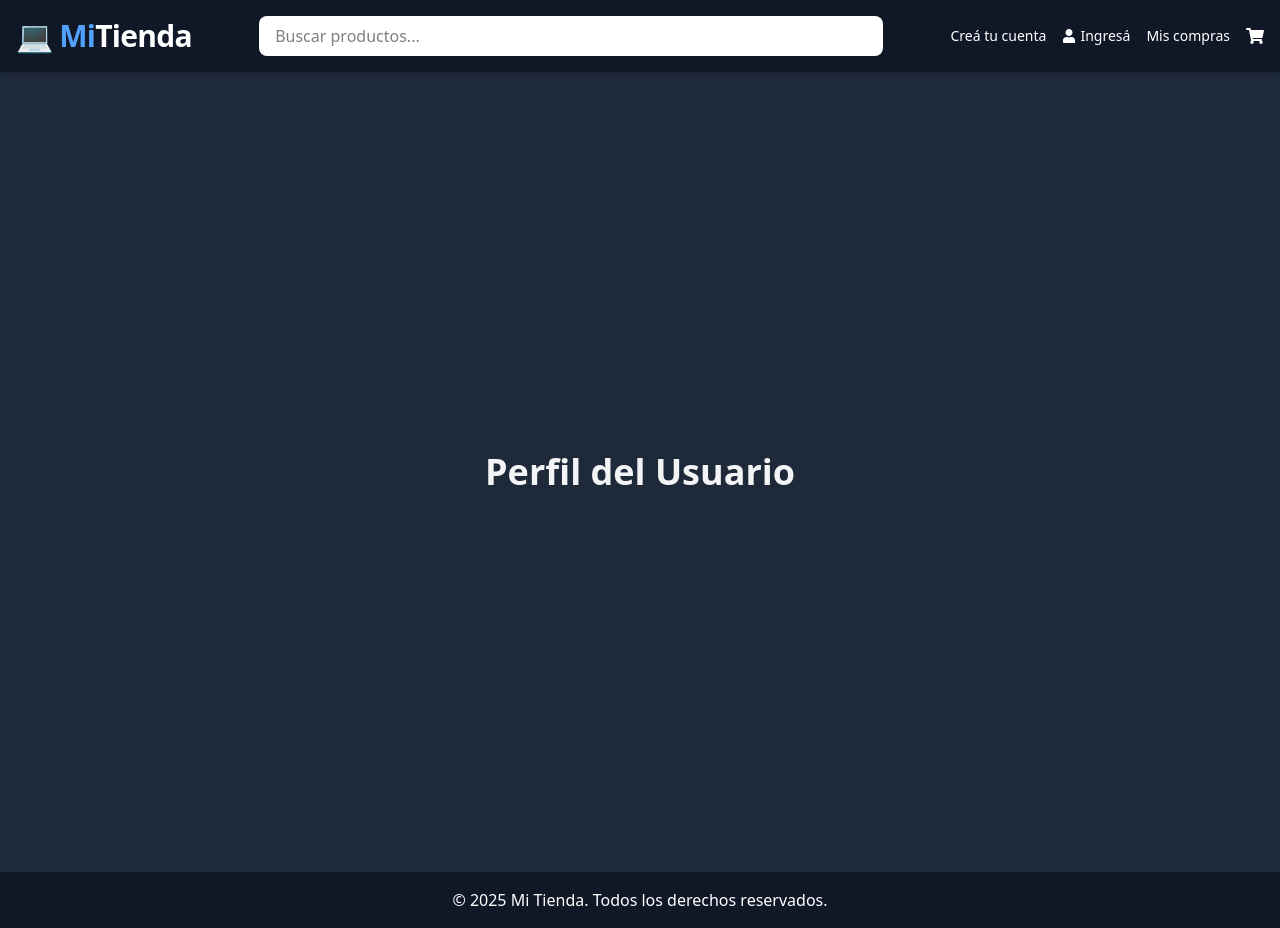
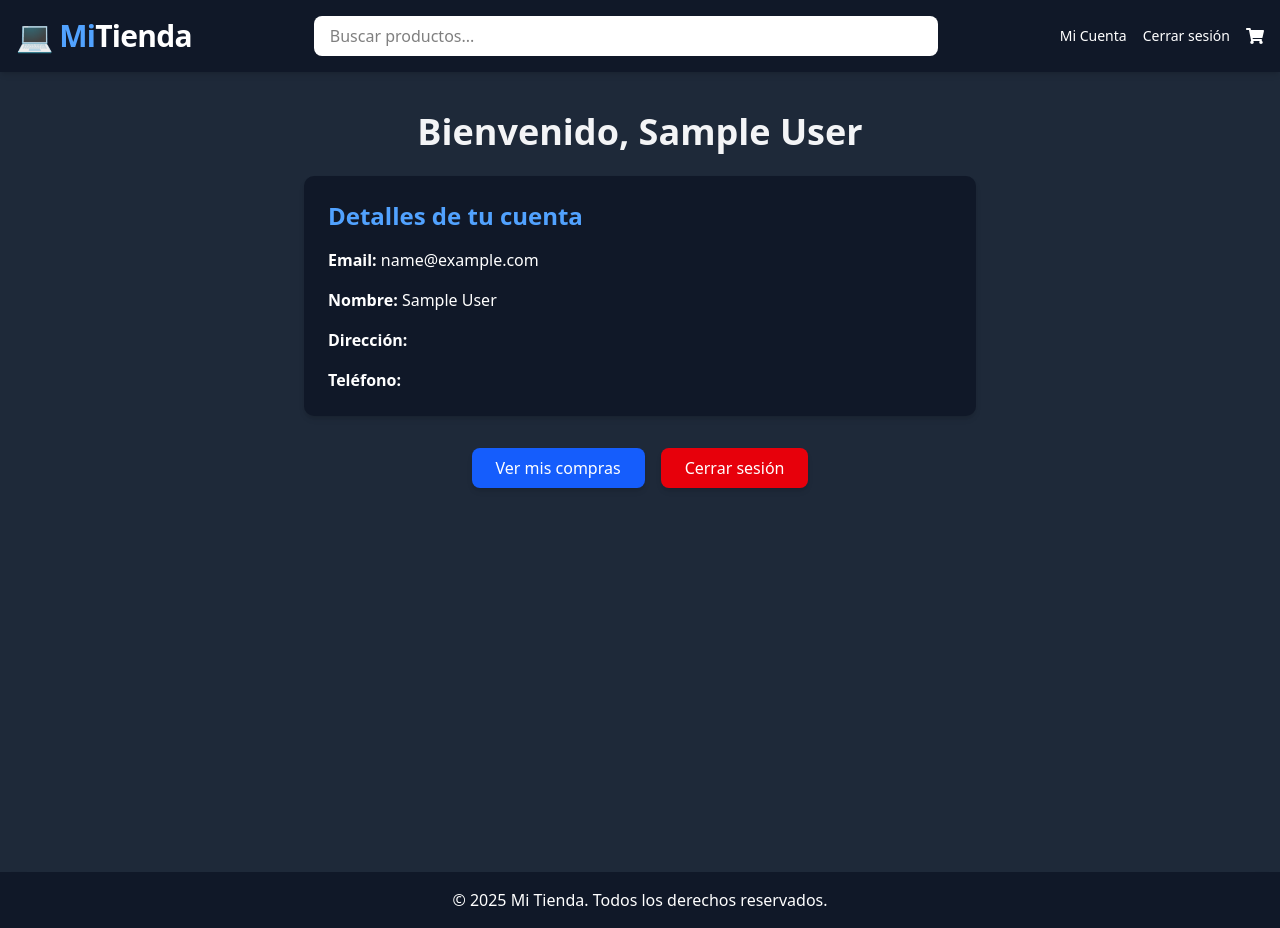
Before and after one commit to MacarenaAliberti-web/E-commerce, a Next.js app in the folder front/: page /dashboard in a window 1280 px wide. Built offline with nearby package versions, Linux system fonts and the light colour scheme; sample sign-in values are in the browser's storage.

Commit message:
Add route protection and enhance dashboard

```diff
--- a/front/src/app/cart/page.tsx
+++ b/front/src/app/cart/page.tsx
@@ -1,8 +1,41 @@
+"use client";
+
+import { useEffect, useState } from "react";
+import { useRouter } from "next/navigation";
+import { useAuthStore } from "@/store";
+import { FaShoppingCart } from "react-icons/fa";
+
 export default function Cart() {
+  const { token } = useAuthStore();
+  const router = useRouter();
+  const [checkingAuth, setCheckingAuth] = useState(true);
+
+  useEffect(() => {
+    if (!token) {
+      router.push("/"); // Redirige al home si no hay sesión
+    } else {
+      setCheckingAuth(false);
+    }
+  }, [token, router]);
+
+  if (checkingAuth) {
     return (
-      <div className="min-h-screen flex flex-col items-center justify-center bg-gray-800 p-6">
-        <h1 className="text-4xl font-bold text-gray-100 mb-4">Carrito de Compras</h1>
-        <p className="text-lg text-gray-400">Tu carrito está vacío. Agrega productos para continuar.</p>
+      <div className="min-h-screen flex items-center justify-center bg-gray-800">
+        <p className="text-white text-xl">Verificando sesión...</p>
       </div>
     );
   }
+
+  return (
+    <div className="min-h-screen bg-gray-800 text-white py-12">
+      <div className="max-w-7xl mx-auto px-4">
+        <h1 className="text-4xl font-bold text-center mb-8">Carrito de Compras</h1>
+        <div className="text-center">
+          <FaShoppingCart className="text-6xl text-gray-500 mb-4" />
+          <p className="text-lg text-gray-400">Tu carrito está vacío.</p>
+          <p className="text-sm text-gray-400 mt-2">Agrega productos para continuar comprando.</p>
+        </div>
+      </div>
+    </div>
+  );
+}
--- a/front/src/app/dashboard/page.tsx
+++ b/front/src/app/dashboard/page.tsx
@@ -1,7 +1,90 @@
+"use client";
+
+import React, { useEffect, useState } from "react";
+import { useAuthStore } from "@/store";
+import { useRouter } from "next/navigation";
+import { RegisterUserType } from "@/types/user";
+
 export default function Dashboard() {
+  const { token, logout } = useAuthStore();
+  const router = useRouter();
+  const [userData, setUserData] = useState<RegisterUserType | null>(null);
+  const [loading, setLoading] = useState(true);
+
+  useEffect(() => {
+    if (!token) {
+      router.push("/login");
+    } else {
+      const user = localStorage.getItem("user");
+      if (user) {
+        setUserData(JSON.parse(user));
+      }
+      setLoading(false);
+    }
+  }, [token, router]);
+
+  if (loading) {
+    return (
+      <div className="min-h-screen flex items-center justify-center bg-gray-800">
+        <h1 className="text-2xl font-bold text-white">Cargando...</h1>
+      </div>
+    );
+  }
+
+  if (!userData) {
+    return (
+      <div className="min-h-screen flex items-center justify-center bg-gray-800">
+        <h1 className="text-2xl font-bold text-white">
+          No se encontraron datos del usuario.
+        </h1>
+      </div>
+    );
+  }
+
   return (
-    <div className="min-h-screen flex items-center justify-center bg-gray-800">
-      <h1 className="text-4xl font-bold text-gray-100">Perfil del Usuario</h1>
+    <div className="min-h-screen bg-gray-800 text-white flex flex-col items-center py-10">
+      <h1 className="text-4xl font-extrabold text-gray-100 mb-6">
+        Bienvenido, {userData.name}
+      </h1>
+
+      <div className="bg-gray-900 p-6 rounded-lg shadow-md max-w-2xl w-full">
+        <h2 className="text-2xl font-semibold text-blue-400 mb-4">
+          Detalles de tu cuenta
+        </h2>
+        <div className="space-y-4">
+          <p>
+            <strong>Email:</strong> {userData.email}
+          </p>
+          <p>
+            <strong>Nombre:</strong> {userData.name}
+          </p>
+          <p>
+            <strong>Dirección:</strong> {userData.address}
+          </p>
+          <p>
+            <strong>Teléfono:</strong> {userData.phone}
+          </p>
+
+        </div>
+      </div>
+
+      <div className="mt-8 flex gap-4">
+        <button
+          onClick={() => router.push("/orders")}
+          className="bg-blue-600 hover:bg-blue-500 text-white px-6 py-2 rounded-md shadow-md"
+        >
+          Ver mis compras
+        </button>
+        <button
+          onClick={() => {
+            logout();
+            router.push("/");
+          }}
+          className="bg-red-600 hover:bg-red-500 text-white px-6 py-2 rounded-md shadow-md"
+        >
+          Cerrar sesión
+        </button>
+      </div>
     </div>
   );
 }
--- a/front/src/app/login/LoginForm.tsx
+++ b/front/src/app/login/LoginForm.tsx
@@ -7,9 +7,11 @@ import { useForm, Controller } from "react-hook-form";
 import { useState } from "react";
 import { loginUser } from "@/services/auth"; // 👉 función que hace la petición al backend
 import { toast } from "react-hot-toast"; // 👉 para mostrar notificaciones
+import { useRouter } from "next/navigation"; // 👉 Para redirigir después del login
 import { FormDataLoginType } from "@/types/user"; // 👉 tipado del formulario
 
 export function LoginForm() {
+  const router = useRouter(); // 👉 Para redirigir al Dashboard después del login
   const {
     control,
     handleSubmit,
@@ -24,12 +26,14 @@ export function LoginForm() {
 
   const onSubmit = async (data: FormDataLoginType) => {
     try {
-      await loginUser(data);
-
+      await loginUser(data); // Llamada a la API para el login
       setSuccessMessage("¡Inicio de sesión exitoso!");
       toast.success("¡Bienvenido de nuevo!");
       reset();
       setErrorMessage("");
+
+      // Redirigir al dashboard después de login exitoso
+      router.push("/dashboard");
     } catch {
       setErrorMessage("Credenciales incorrectas o error del servidor.");
       toast.error("Error al iniciar sesión");
@@ -103,7 +107,7 @@ export function LoginForm() {
       <Button
         type="submit"
         className="w-full"
-        disabled={!isValid}
+        disabled={!isValid} // Deshabilitar si el formulario no es válido
       >
         Iniciar Sesión
       </Button>
--- a/front/src/components/Navbar.tsx
+++ b/front/src/components/Navbar.tsx
@@ -3,10 +3,12 @@ import React, { useState } from "react";
 import Link from "next/link";
 import { useRouter } from "next/navigation";
 import { FaUser, FaShoppingCart } from "react-icons/fa";
+import { useAuthStore } from "@/store";
 
 export default function Navbar() {
   const router = useRouter();
   const [searchTerm, setSearchTerm] = useState("");
+  const { token, logout } = useAuthStore();
 
   const handleSearch = (e: React.FormEvent<HTMLFormElement>) => {
     e.preventDefault();
@@ -35,7 +37,9 @@ export default function Navbar() {
         </form>
 
         {/* Links */}
-        <div className="flex flex-wrap justify-center md:justify-end items-center gap-4 text-sm">
+        <div className="flex items-center gap-4 text-sm">
+          {!token ? (
+            <>
               <Link href="/register" className="hover:text-gray-300">
                 Creá tu cuenta
               </Link>
@@ -43,12 +47,30 @@ export default function Navbar() {
                 <FaUser />
                 Ingresá
               </Link>
-          <Link href="/orders" className="hover:text-gray-300">
-            Mis compras
+            </>
+          ) : (
+            <>
+              <Link href="/dashboard" className="hover:text-gray-300">
+                Mi Cuenta
               </Link>
+              <button
+                onClick={() => {
+                  logout();
+                  router.push("/");
+                }}
+                className="hover:text-gray-300"
+              >
+                Cerrar sesión
+              </button>
+            </>
+          )}
+          {token && (
+            <>
               <Link href="/cart" className="hover:text-gray-300 text-lg">
                 <FaShoppingCart />
               </Link>
+            </>
+          )}
         </div>
       </div>
     </nav>
--- a/front/src/services/auth.ts
+++ b/front/src/services/auth.ts
@@ -1,5 +1,6 @@
 import { apiUrl } from "@/config/apiURL";
 import { RegisterUserType, FormDataLoginType } from "@/types/user";
+import { useAuthStore } from "@/store"; // ✅ Importar store
 
 // 👉 Registro de usuario
 export async function registerUser(userData: RegisterUserType) {
@@ -40,11 +41,13 @@ export async function loginUser(credentials: FormDataLoginType) {
 
     const data = await response.json();
 
-      // Guardar token en localStorage
+    // Guardar token en localStorage y store
     localStorage.setItem("token", data.token);
+    localStorage.setItem("user", JSON.stringify(data.user));
 
-      // (Opcional) Guardar datos del usuario
-      localStorage.setItem("user", JSON.stringify(data.user));
+    // ✅ Actualizar estado global (Zustand)
+    const { setToken } = useAuthStore.getState();
+    setToken(data.token);
 
     return data;
   } catch (error) {
```
Lines whose indentation alone changed are shown as unchanged.
